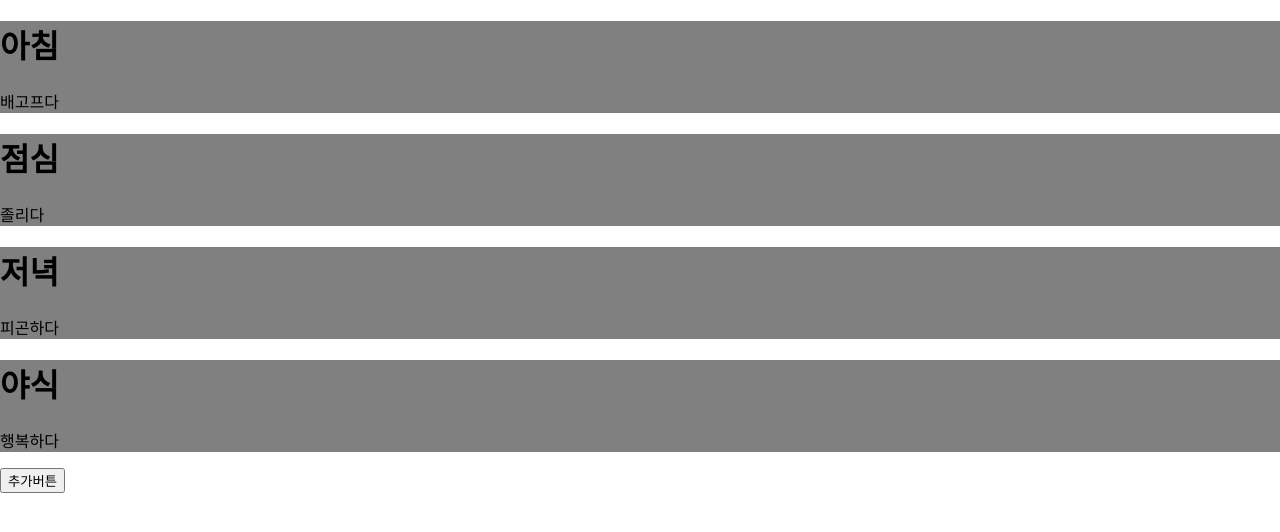
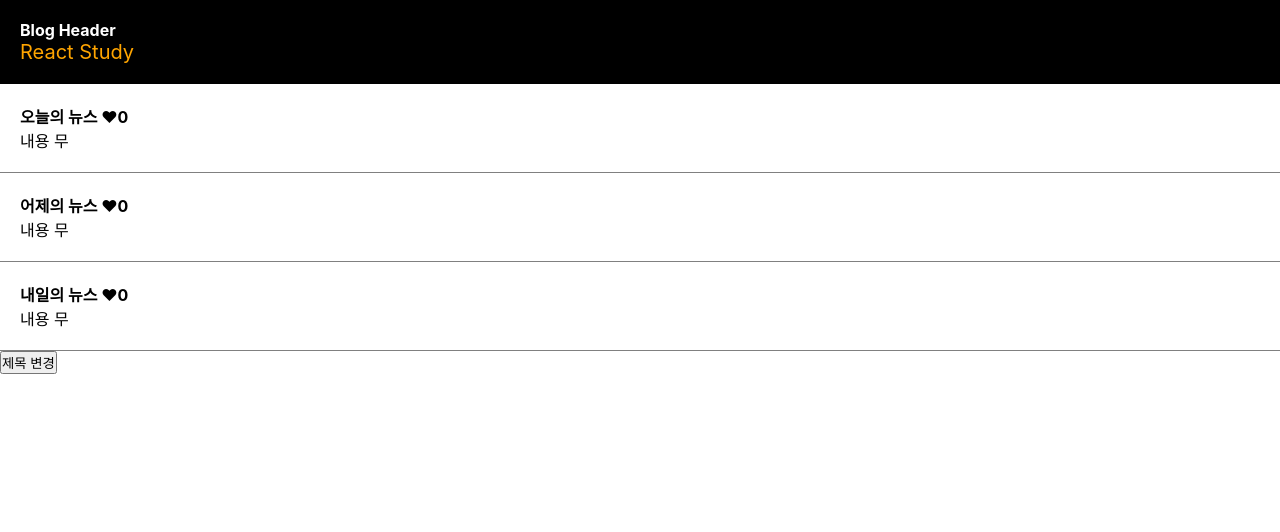
Before and after one commit to JEONGMIN0000/react-study, a React (Create React App) app: page / in a window 1280 px wide. Shown: the top 532 px of the page. Built offline with nearby package versions, Linux system fonts and the light colour scheme.

Commit message:
컴포넌트 props 전달(변수,함수)

```diff
--- a/src/App.js
+++ b/src/App.js
@@ -7,6 +7,7 @@
 import Practice001 from './practice/Practice001';
 import Props02 from './components/Props02';
 import Quiz002 from './practice/Quiz002';
+import NewsBlog from './newsblog/NewsBlog';
 
 function App() {
 
@@ -16,8 +17,9 @@
   //return <State02/>;
   //return <Props01/>;
   //return <Practice001/>;
-  return <Props02/>;
+  //return <Props02/>;
   //return <Quiz002/>;
+  return <NewsBlog/>
 
 }
 
--- /dev/null
+++ b/src/newsblog/Modal.js
@@ -0,0 +1,27 @@
+
+
+function Modal(props){
+    /*
+        bgColor : 'lightgreen'
+        news : news배열,
+        setNews : setNews 함수
+    */
+
+    return(
+
+        <div className="modal" style={{backgroundColor:props.bgColor}}>
+            <h3>제목</h3>
+            <p>날짜</p>
+            <p>상세내용</p>
+            <button onClick={()=>{
+                let temp = [...props.news];
+                temp[0] = "긴급뉴스"; //0 인덱스 값 변경
+                props.setNews(temp);
+            }}>제목 수정</button>
+        </div>
+
+    )
+
+}
+
+export default Modal;
--- /dev/null
+++ b/src/newsblog/NewsBlog.css
@@ -0,0 +1,25 @@
+*{
+    margin: 0;
+    padding: 0;
+    box-sizing: border-box;
+}
+
+.black-nav {
+    background: black;
+    width: 100%;
+    color: white;
+    padding: 20px;
+}
+
+.post-list{
+    text-align: left;
+    padding: 20px;
+    border-bottom: 1px solid gray;
+}
+
+.modal {
+    margin-top : 20px;
+    padding : 20px;
+    background : lightgray;
+    text-align : left;
+}
--- /dev/null
+++ b/src/newsblog/NewsBlog.js
@@ -0,0 +1,151 @@
+import { useState } from 'react';
+import './NewsBlog.css';
+import Modal from './Modal';
+
+function NewsBlog(){
+
+    //javascript 코드
+    let title = 'React Study';
+
+    // let news1 = '오늘의 뉴스';
+    // let news2 = '어제의 뉴스';
+    // let news3 = '내일의 뉴스';
+
+    let [news1, setNews1] = useState('오늘의 뉴스');
+    let [news2, setNews2] = useState('어제의 뉴스');
+    let [news3, setNews3] = useState('내일의 뉴스');
+
+    let [news, setNews] = useState(['오늘의 뉴스', '어제의 뉴스', '내일의 뉴스']);
+
+    let [count,setCount] = useState([0, 0, 0]);
+
+    let [modalFlag,setModalFlag] = useState(false);
+
+    return(
+        <div>
+            <div className='black-nav'>
+                <h4>Blog Header</h4>
+                <div style={{color:'orange', fontSize: "20px"}}>{title}</div>
+            </div>
+
+            {
+                news.map((item, index)=>{
+                    return (
+                        <div className='post-list'>
+                            <h4 onClick={()=>{
+                                setModalFlag(!modalFlag);
+                            }}>{news[index]}
+                                <span onClick={()=>{
+                                    let temp = [...count];
+                                    temp[index] += 1;
+                                    setCount(temp);
+                                }}> ❤</span>{count[index]}</h4>
+                            <p>내용 무</p>
+                        </div>
+                    )
+                })
+            }
+
+            {/*
+            <div className='post-list'>
+                <h4 onClick={()=>{
+
+                    setModalFlag(!modalFlag);
+
+                    //setModalFlag(modalFlag? false : true);
+
+                    // if(modalFlag ){
+                    //     setModalFlag(false);
+                    // } else{
+                    //     setModalFlag(true);
+                    // }
+
+                }}>{news[0]}
+                    <span onClick={()=>{
+                        setCount(count+1)
+                    }}> ❤</span>{count}</h4>
+                <p>내용 무</p>
+            </div>
+
+            <div className='post-list'>
+                <h4>{news[1]}</h4>
+                <p>내용 무</p>
+            </div>
+
+            <div className='post-list'>
+                <h4>{news[2]}</h4>
+                <p>내용 무</p>
+            </div>
+            */}
+
+            {/* <div className='post-list'>
+                <h4>{news1}</h4>
+                <p>내용 무</p>
+            </div>
+
+            <div className='post-list'>
+                <h4>{news2}</h4>
+                <p>내용 무</p>
+            </div>
+
+            <div className='post-list'>
+                <h4>{news3}</h4>
+                <p>내용 무</p>
+            </div> */}
+
+
+            {/* <div className='post-list'>
+                <h4>오늘의 뉴스</h4>
+                <p>내용 무</p>
+            </div>
+
+            <div className='post-list'>
+                <h4>어제의 뉴스</h4>
+                <p>내용 무</p>
+            </div>
+
+            <div className='post-list'>
+                <h4>내일의 뉴스</h4>
+                <p>내용 무</p>
+            </div> */}
+
+            <button onClick={()=>{
+
+                // 실패
+                // news[0] = "Today News"; //'오늘의 뉴스' -> 'Today News'
+                // setNews(news); // 배열 : 참조변수 : 주소 : 주소가 바뀌여야함 : 새로운 배열
+
+                //되지만 비효율
+                //setNews(['Today News', '어제의 뉴스', '내일의 뉴스']); //주소가 바뀌면 re-Rendering
+
+                //array 새로운 배열 deep copy
+                let temp = [...news];
+                temp[0] = "Today News"; //0 인덱스 값 변경
+                setNews(temp); //news = temp
+
+                //unshift
+                // let temp = [...news];
+                // temp.shift();
+                // temp.unshift('Today News');
+                //setNews(temp);
+
+                //splice
+                // let temp = [...news];
+                // temp.splice(0,1,"Today News");
+                // setNews(temp);
+
+            }}>제목 변경</button>
+
+
+            {
+                modalFlag == true ? <Modal news={news} setNews={setNews} bgColor={'lightgreen'}/> : null
+            }
+
+
+
+        </div>
+    )
+
+}
+
+export default NewsBlog;
```
